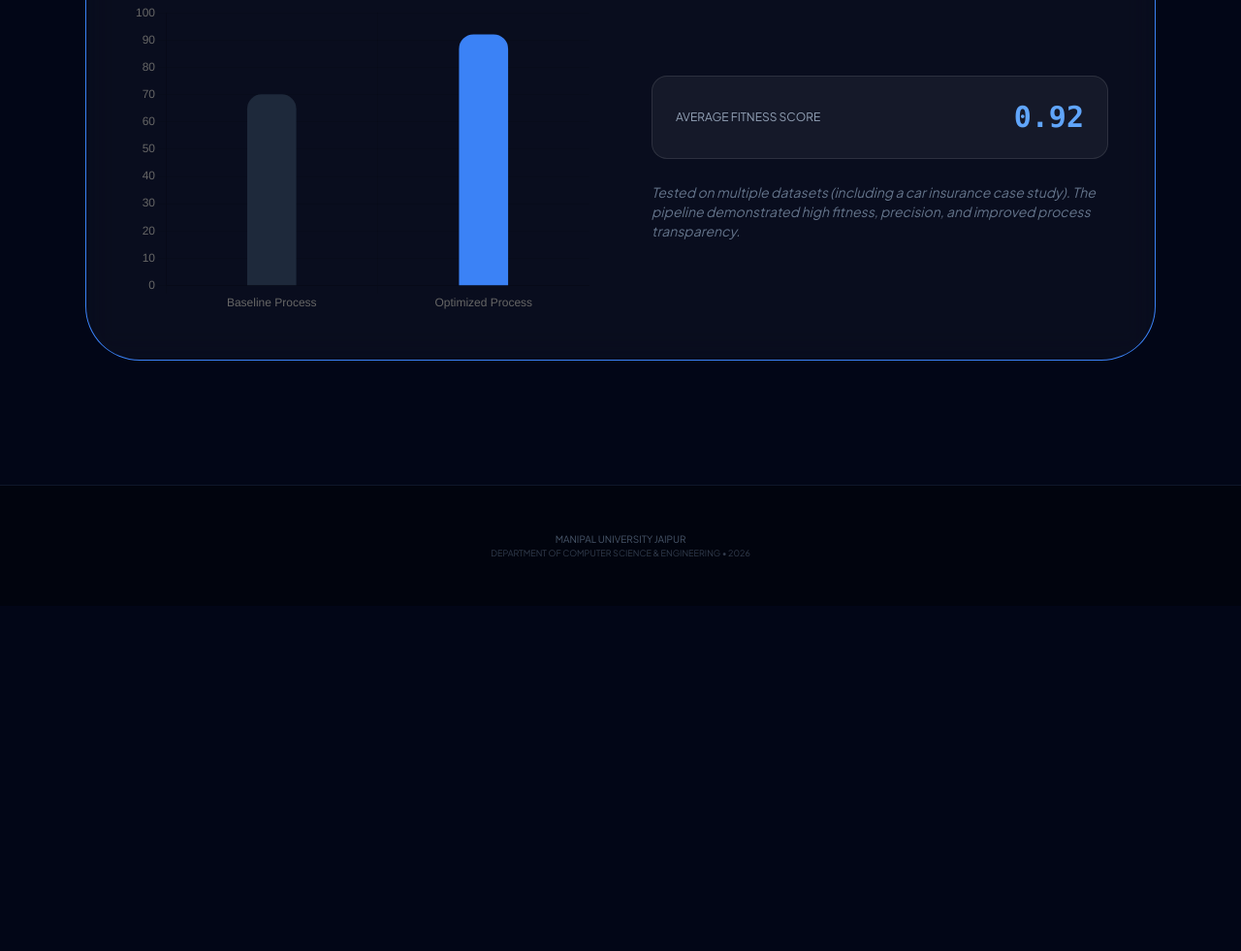
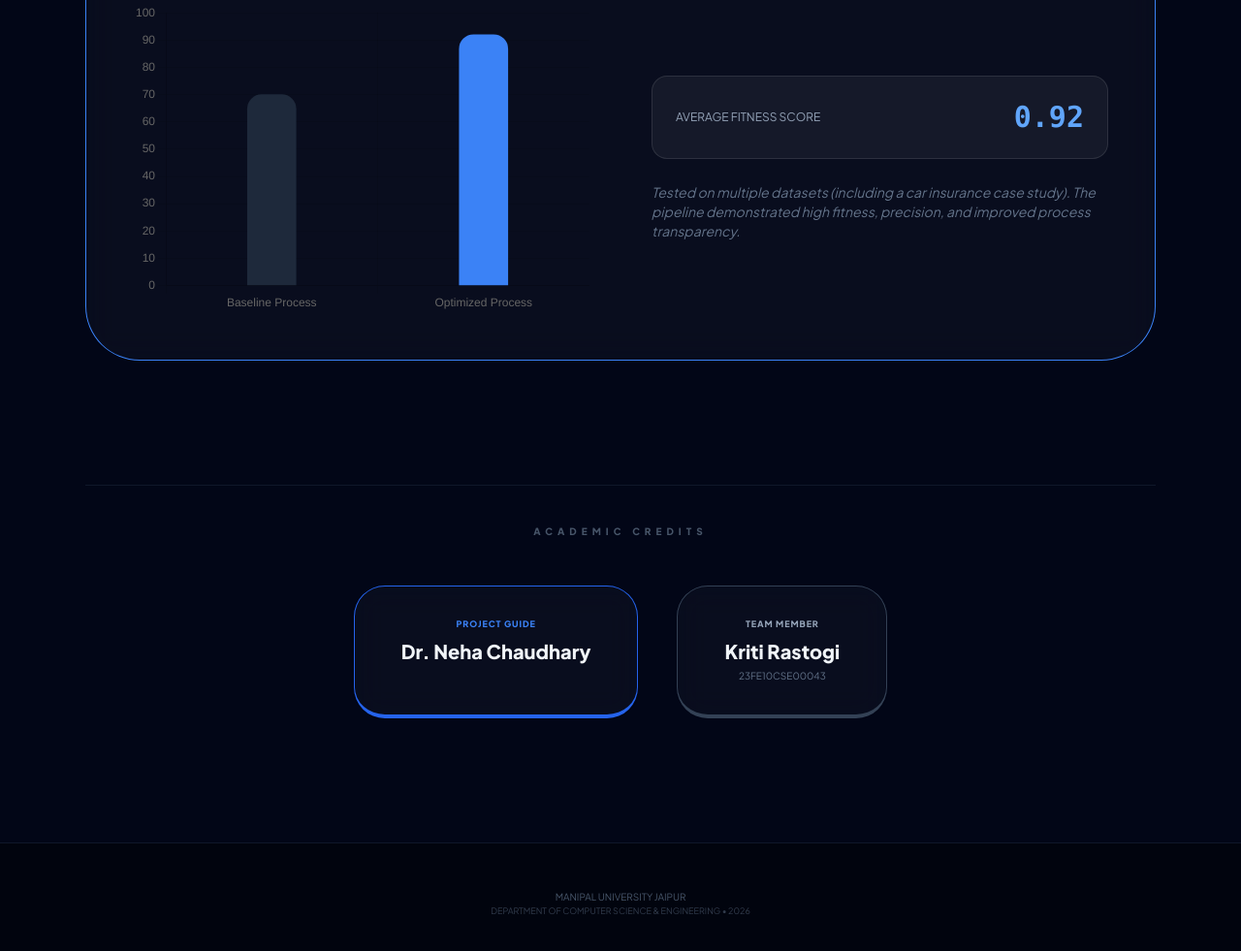
Before and after one commit to rastogikriti050-sketch/PBL-project, a plain HTML site: page index.html in a window 1280 px wide. Shown: the part 1546-2527 px from the top of the page at 97% size. Before the commit the page ends 2171 px from the top, so only its background shows below. Drawn offline with nearby package versions, Linux system fonts and the light colour scheme.

Commit message:
Updated PBL website content

```diff
--- a/index.html
+++ b/index.html
@@ -166,6 +166,40 @@
         </div>
     </div>
 </section>
+<!-- TEAM / ACADEMIC CREDITS -->
+<section id="team" class="text-center pt-10 border-t border-slate-900">
+    <h2 class="text-[10px] font-black text-slate-600 uppercase tracking-[0.5em] mb-12">
+        Academic Credits
+    </h2>
+
+    <div class="flex flex-wrap justify-center gap-10">
+
+        <!-- Guide -->
+        <div class="glass px-12 py-8 rounded-[2rem] border-b-4 border-blue-600">
+            <p class="text-[9px] font-bold text-blue-500 mb-2 uppercase tracking-widest">
+                Project Guide
+            </p>
+            <p class="font-black text-xl text-slate-100">
+                Dr. Neha Chaudhary
+            </p>
+        </div>
+
+        <!-- Student -->
+        <div class="glass px-12 py-8 rounded-[2rem] border-b-4 border-slate-700">
+            <p class="text-[9px] font-bold text-slate-400 mb-2 uppercase tracking-widest">
+                Team Member
+            </p>
+            <p class="font-black text-xl text-slate-100">
+                Kriti Rastogi
+            </p>
+            <p class="text-[10px] text-slate-500 mt-1">
+                23FE10CSE00043
+            </p>
+        </div>
+
+    </div>
+</section>
+
 
 </main>
 
```
